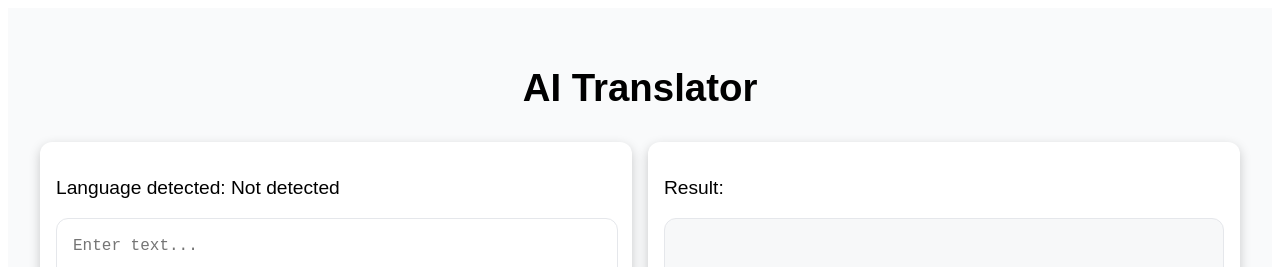
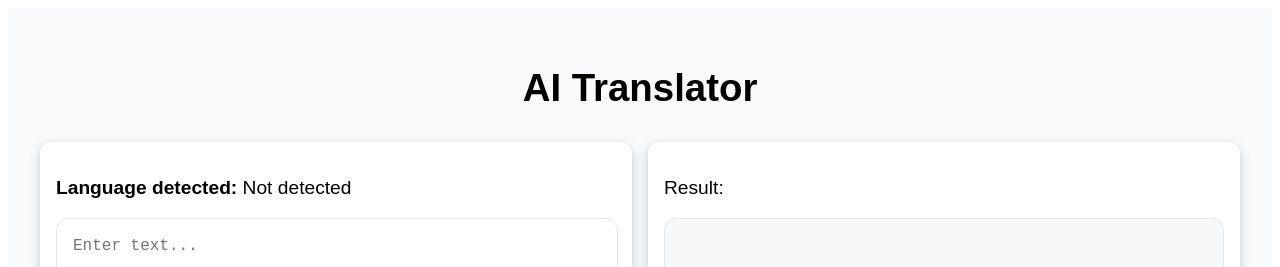
Before and after one commit to Andriamahay11master/MyTranslator, a React (Vite) app in the folder frontend/: page / in a window 1280 px wide. Shown: the top 267 px of the page. Built offline with nearby package versions, Linux system fonts and the light colour scheme.

Commit message:
add classname text info

```diff
--- a/frontend/src/components/Translator.tsx
+++ b/frontend/src/components/Translator.tsx
@@ -56,7 +56,10 @@ export default function Translator() {
       <div className="container">
         {/* INPUT */}
         <div className="panel">
-          <p>Language detected: {detectedLang || "Not detected"}</p>
+          <p>
+            <strong className="text-bold">Language detected:</strong>{" "}
+            {detectedLang || "Not detected"}
+          </p>
           <textarea
             rows={10}
             value={text}
@@ -67,7 +70,7 @@ export default function Translator() {
 
         {/* OUTPUT */}
         <div className="panel">
-          <p>Result:</p>
+          <p className="text-bold">Result:</p>
           <div className="result-box">{result}</div>
         </div>
       </div>
```
